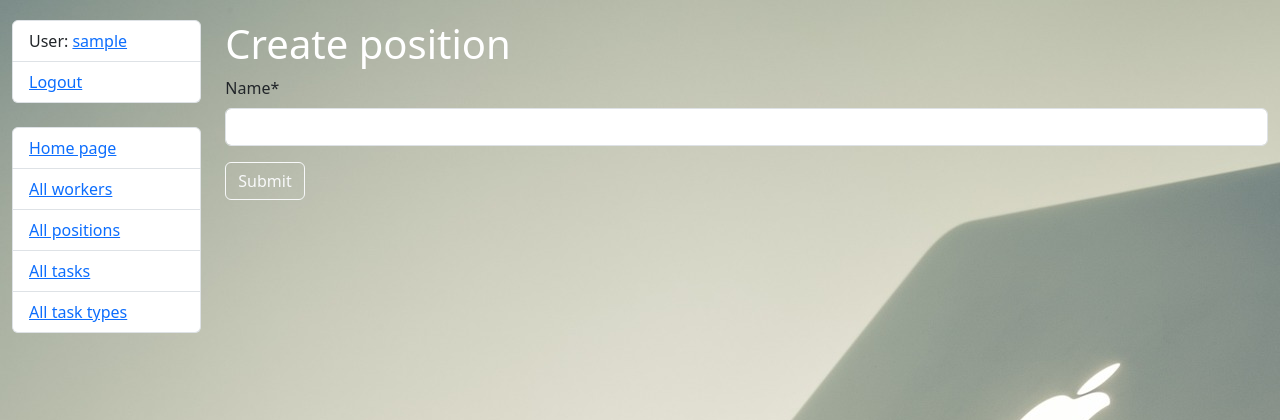
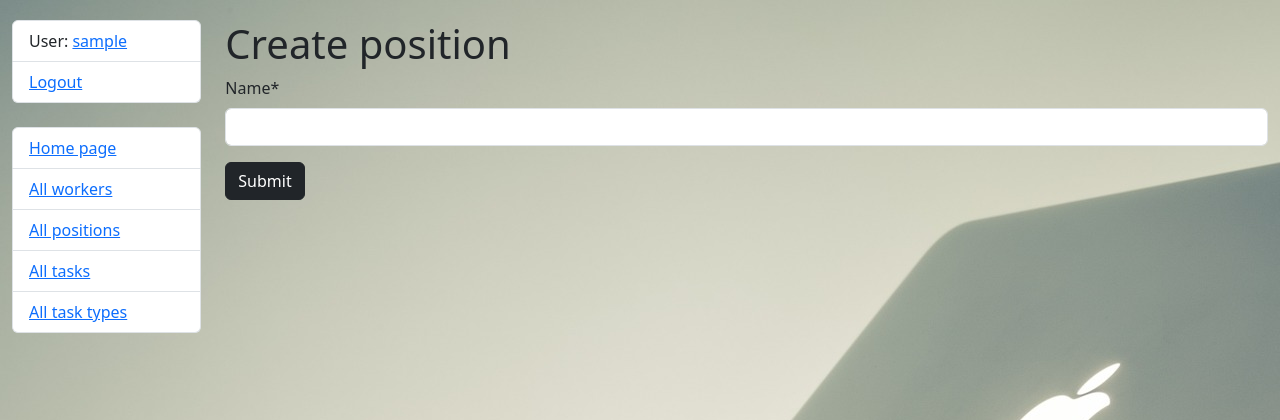
Before and after one commit to Paul-Starodub/IT-Company-Task-Manager, a Django app: page /positions/create/ in a window 1280 px wide. Shown: the top 420 px of the page. Run offline with Django 4.2, Linux system fonts and the light colour scheme; the visitor is signed in with stand-in values (Sample User, id 1); parts of the project's set-up code (start-up, migrations or seed data) failed here and were passed over; some libraries are stand-ins or nearby versions.

Commit message:
Updated position-pages.html with css

```diff
--- a/templates/company/position_form.html
+++ b/templates/company/position_form.html
@@ -2,11 +2,11 @@
 {% load crispy_forms_filters %}
 
 {% block content %}
-  <h1 class="text-white">{{ object|yesno:"Update,Create" }} position</h1>
+  <h1>{{ object|yesno:"Update,Create" }} position</h1>
   <form action="" method="post" novalidate>
     {% csrf_token %}
     {{ form|crispy }}
 
-    <input type="submit" value="Submit" class="btn btn-outline-light">
+    <input type="submit" value="Submit" class="btn btn-dark">
   </form>
 {% endblock %}
```
Also changed, not shown: templates/company/position_list.html (+4 -4 lines).
